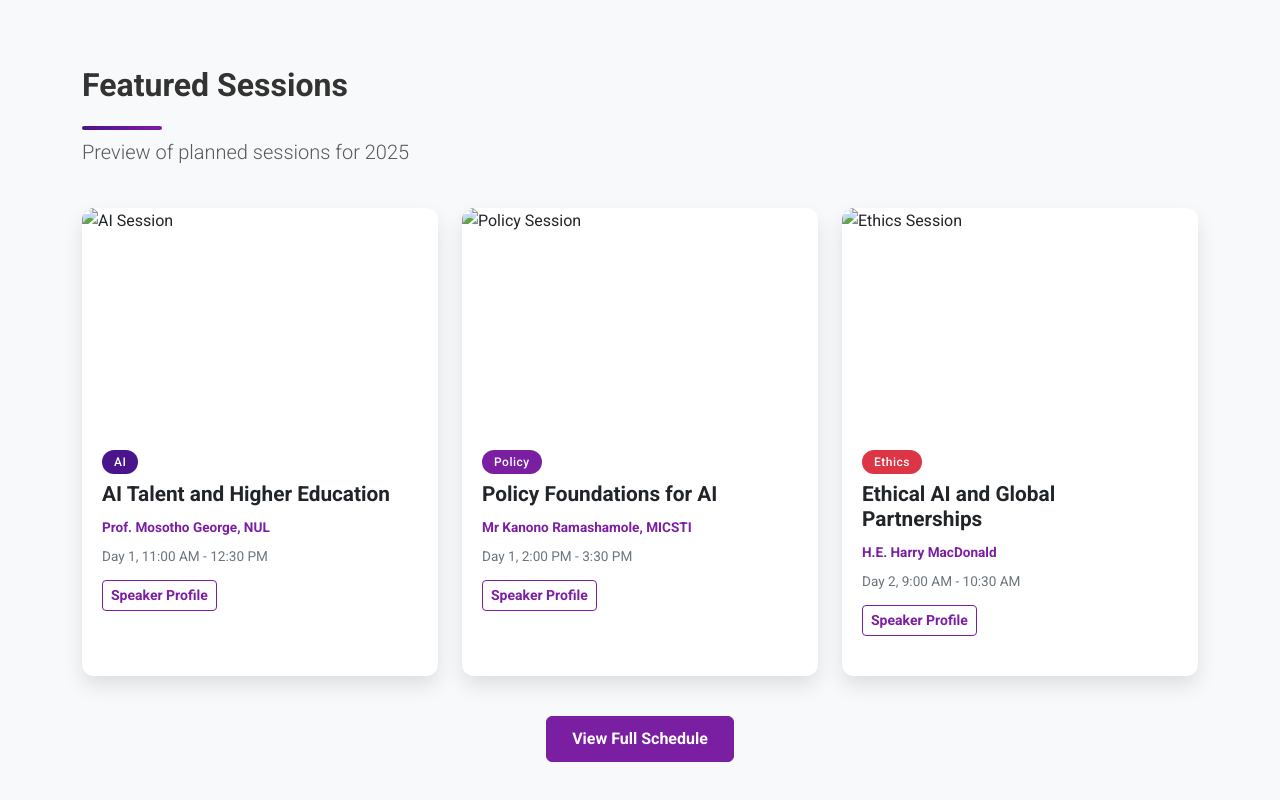
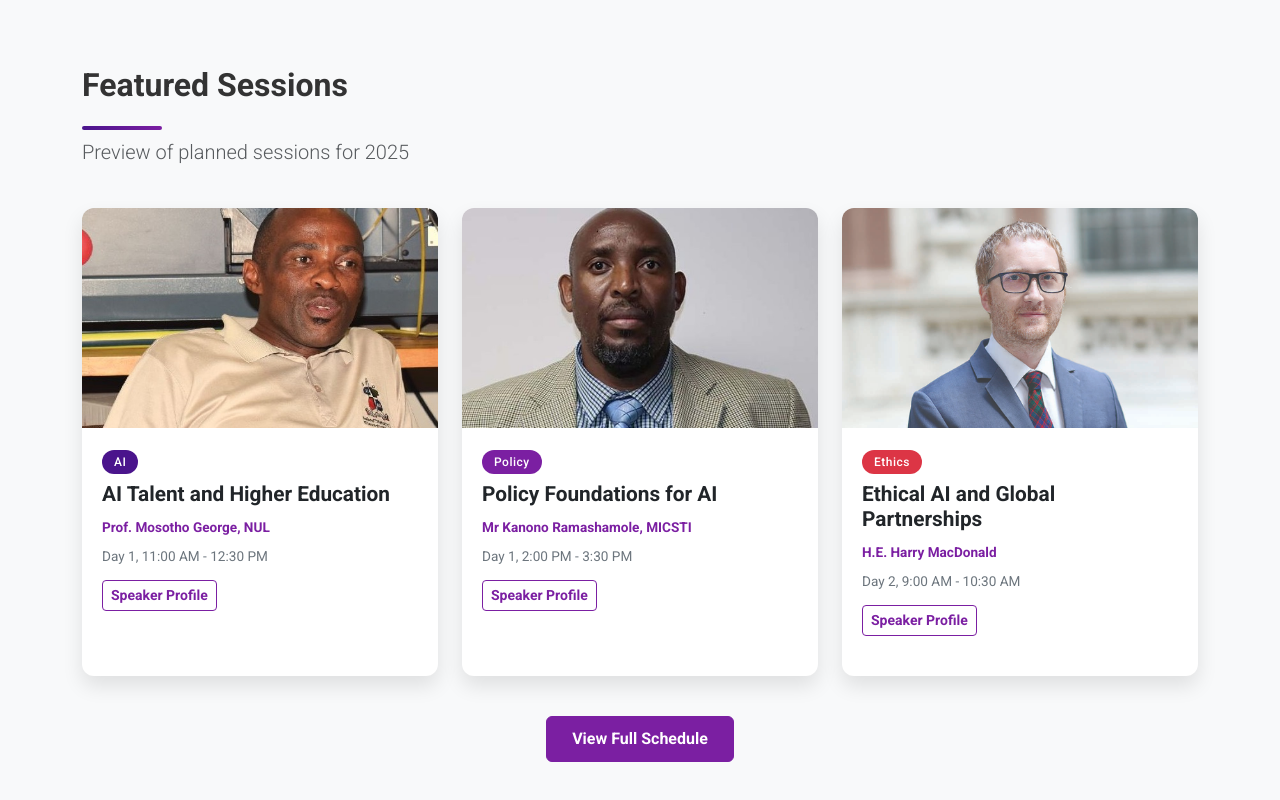
Before and after one commit to Mamoelo/disLesotho, a plain HTML site: page index.html in a window 1280 px wide. Shown: the part 1765-2565 px from the top of the page. Drawn offline with nearby package versions, Linux system fonts and the light colour scheme; the site is published under a folder, as on GitHub Pages, so addresses that start at the root find nothing.

Commit message:
index fix

```diff
--- a/index.html
+++ b/index.html
@@ -1223,7 +1223,7 @@ We're championing the ethical use of AI to fight misinformation, empower digital
             <div class="row">
                 <div class="col-md-6 col-lg-4 mb-4 reveal">
                     <div class="card session-card">
-                        <img src="/images/people/Pro-Mosotho-George.jpg" class="card-img-top" alt="AI Session">
+                        <img src='images/people/Pro-Mosotho-George.jpg'class="card-img-top" alt="AI Session">
                         <div class="card-body">
                             <span class="badge bg-primary mb-2">AI</span>
                             <h5 class="card-title">AI Talent and Higher Education</h5>
@@ -1236,7 +1236,7 @@ We're championing the ethical use of AI to fight misinformation, empower digital
 
                 <div class="col-md-6 col-lg-4 mb-4 reveal" style="transition-delay: 0.1s;">
                     <div class="card session-card">
-                        <img src="/images/people/RAMASHAMOLE kanono.jpg" class="card-img-top" alt="Policy Session">
+                        <img src='images/people/RAMASHAMOLE kanono.jpg' class="card-img-top" alt="Policy Session">
                         <div class="card-body">
                             <span class="badge bg-secondary mb-2">Policy</span>
                             <h5 class="card-title">Policy Foundations for AI</h5>
@@ -1249,7 +1249,7 @@ We're championing the ethical use of AI to fight misinformation, empower digital
 
                 <div class="col-md-6 col-lg-4 mb-4 reveal" style="transition-delay: 0.2s;">
                     <div class="card session-card">
-                        <img src="/images/people/H.E Harry Macdonald.jpeg" class="card-img-top" alt="Ethics Session">
+                        <img src='images/people/H.E Harry Macdonald.jpeg' class="card-img-top" alt="Ethics Session">
                         <div class="card-body">
                             <span class="badge bg-danger mb-2">Ethics</span>
                             <h5 class="card-title">Ethical AI and Global Partnerships</h5>
```
